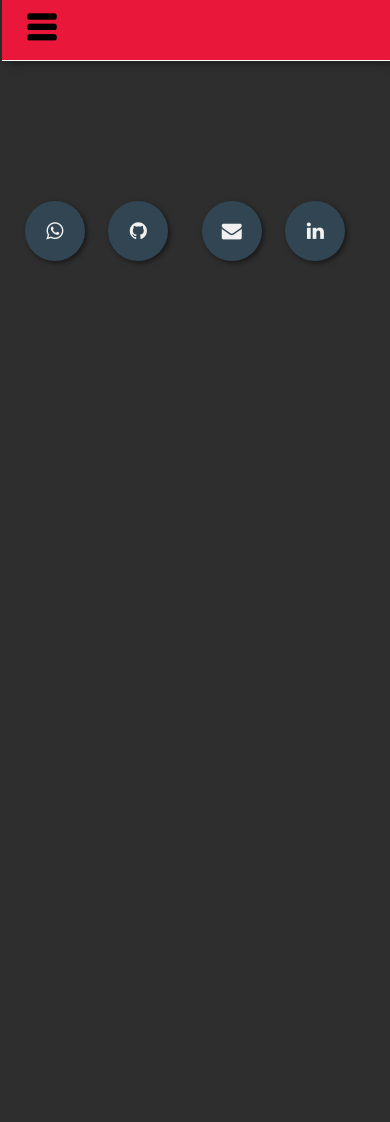
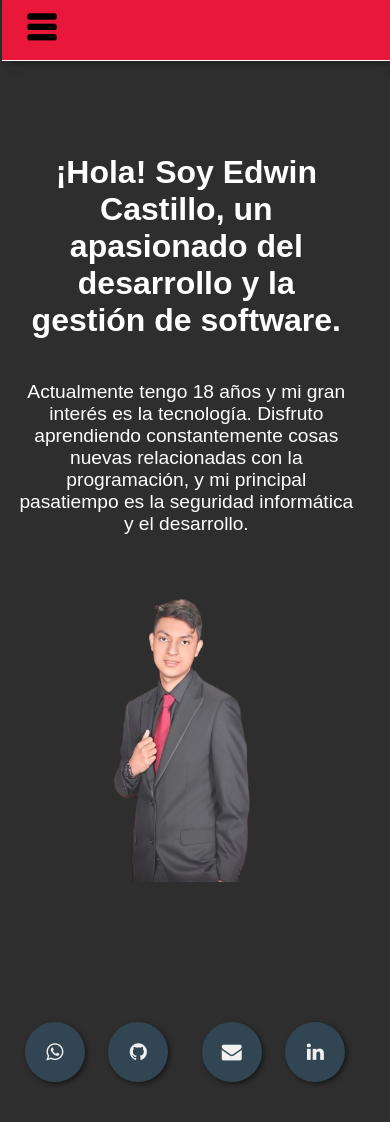
Before and after one commit to EdwinC27/PortafolioConAngular, an Angular app: page / in a window 390 px wide. Shown: the top 1122 px of the page. Before the commit the page ends 844 px from the top, so only its background shows below. Built offline with nearby package versions, Linux system fonts and the light colour scheme.

Commit message:
Agregar la presentacion

```diff
--- a/src/app/presentation/presentation.component.css
+++ b/src/app/presentation/presentation.component.css
@@ -1,116 +1,152 @@
-/* Inicio del Menu  */
-.nav {
-	margin-top: -7.7px;
-	margin-left: -6.4px;
-	margin-right: -8px;
+/* Inicio de Flechas de trancicion */
+.scroll-arrow {
+    position: absolute;
+    bottom: 0;
+    left: 50%;
+    transform: translateX(-50%);
+    font-size: 24px;
+    color: #000;
+    text-decoration: none;
+    transition: transform 0.3s ease-in-out;
+
 }
 
-.menu {
-	background-color: #e9183b;
-	height: 60px;
-	width: 100%;
-	display: flex;
-	justify-content: space-between;
-	align-items: center;
-	border-bottom: 1px solid #fff;
-	box-shadow: 5px 0 10px rgba(0, 0, 0, .6);
+.flecha {
+	width: 30px;
+	height: 30px;
 }
 
-.menu_items {
-	display: flex;
-	list-style: none;
-	margin-right: 30px;
+@media screen and (max-width: 1000px) {
+	.flecha {
+		opacity: 0;
+	}
 }
 
-.menu_items li {
-	border-radius: 3px;
-	margin: 0 5px;
+.scroll-arrow:hover {
+    transform: translate(-50%, -5px);
+}
+/* Fin  de Flechas de trancicion */
+
+
+/* Inicio de la Presentacion */
+@media screen and (min-width: 1000px) {
+	.paginacompleta {
+		height: 100vh;
+	}
 }
 
-.menu_items li a {
-	padding: 7px 13px;
-	text-decoration: none;
-	font-size: 14px;
-	display: block;
-	text-transform: uppercase;
-	color:  #fff;
+.presentacion {
+	height: 100%;
+	width: 99%;
+	margin: 5;
+	text-align: center;
+	margin: 10px;
+	padding-bottom: 1px;
+	padding-right: 2px;
+	padding-top: 40px;
 }
 
-.menu_items li:hover{
-	background-color: rgba(0, 0, 0, .3);
-	transition: .5s;
+.conteiner {
+	width: 90%;
 }
 
-.active {
-	background-color: rgba(0, 0, 0, .3);
+.tamaño-title {
+	font-size: 2rem;
 }
 
-.btn_menu {
-	margin-right: 30px;
-	font-size: 25px;
-	color:  #fff;
-	cursor: pointer;
-	display: none;
+.tamaño-text {
+	font-size: 1.2rem;
 }
 
+@media screen and (min-width: 1000px) {
+	.conteiner {
+		width: 110%;
+		margin-left: 95px;
+	}
+
+	.tamaño-title {
+		font-size: 2.4rem;
+	}
+
+	.tamaño-text {
+		font-size: 1.5rem;
+	}
+
+	.grid-conteiner {
+		margin-top: 10vh;
+		display: grid;
+		grid-template-columns: repeat(2, 1fr);
+	}
+
+	.presentacion {
+		padding-top: 11vh;
+	}
+}
+/*  Fin de la Presentacion */
 
 
-.toggle {
-	display: inline-block;
-	width: 50px;
-	height: 100%;
-	cursor: pointer;
-	color: white;
-	line-height: 50px;
-	font-size: 2rem;
-	right: 0px;
-	display: none;
+/*  Inicio de Graphic de la img */
+.graphic {
+	display: grid;
+	padding-top: 3rem;
+	grid-template-columns: 35% 1fr;
 }
 
-@media screen and (max-width: 900px) {
-	.menu_two li {
-		list-style: none;
-		display: inline-block;
-		text-align: center;
-		line-height: 50px;
+.graphic_man {
+	width: 65%;
+	grid-column-start: 2;
+	height: 95%;
 }
 
-	.menu_two li:hover {
-		background-color: rgba(0, 0, 0, .3);
-		transition: .5s;
+@media screen and (max-width: 1120px) {
+	.graphic {
+		display: grid;
+		padding-top: 5rem;
+		grid-template-columns: 45% 1fr;
+	}
+	.graphic_man {
+		width: 85%;
+		grid-column-start: 2;
+		height: 300px;
+	}
 }
 
-
-	.toggle {
-		display: inline-block;
-		left: 0;
-		margin-left: 15px;
-		font-size: 23px;
-		cursor: pointer;
-		margin-top: 5px;
+@media screen and (max-width: 999px) {
+	.graphic {
+		display: grid;
+		padding-top: 1rem;
+		grid-template-columns: 35% 1fr;
+	}
+	.graphic_man {
+		width: 40%;
+		grid-column-start: 2;
+		height: 300px;
+	}
 }
 
-	.menu_two {
-		display: inline-block;
-		background-color: #2E2E2E;
-		width: 200px;
-		height: auto;
-		position: absolute;
-		top: 50px;
-		transform: translateX(-300px);
-		transition: all 1s;
+@media screen and (max-width: 800px) {
+	.graphic {
+		display: grid;
+		padding-top: 1rem;
+		grid-template-columns: 20% 1fr;
+	}
+	.graphic_man {
+		width: 50%;
+		grid-column-start: 2;
+		height: 300px;
+	}
 }
 
-	.menu_two li {
-		display: block;
+@media screen and (max-width: 650px) {
+	.graphic {
+		display: grid;
+		padding-top: 1rem;
+		grid-template-columns: 20% 1fr;
 	}
-
-	.show {
-		transform: translateX(0px);
-	}
-
-	.toggle img {
-		width: 50px;
+	.graphic_man {
+		width: 70%;
+		grid-column-start: 2;
+		height: 300px;
 	}
 }
-/* Fin del Menu*/
+/*  Fin de Graphic de la img */
--- a/src/app/presentation/presentation.component.html
+++ b/src/app/presentation/presentation.component.html
@@ -1,3 +1,4 @@
+<section class="paginacompleta">
     <section class="nav wrapper">  <!-- menu -->
         <nav class="menu">
             <ul class="menu_items menu_two" #menu>
@@ -11,3 +12,18 @@
             <div class="toggle" (click)="cambiar()"><img [src]="imgLinea"></div>
         </nav>
     </section>
+
+    <section class="grid-conteiner"> <!-- Presentacion -->
+        <!-- informacion personal -->
+        <nav class="presentacion conteiner">
+            <h1 class="tamaño-title">{{ textPresentation }}</h1>
+            <p class="tamaño-text"> {{ textSecundari }}</p>
+        </nav>
+
+        <!--imagen -->
+        <div class="graphic">
+            <img class="graphic_man" src="../../assets/imagenes/yo.png">
+        </div>
+        <a href="#porque-contratarme" class="scroll-arrow"><img src="../../assets/imagenes/flecha.png" alt="Flecha" class="flecha"></a>
+    </section>
+</section>
--- a/src/app/presentation/presentation.component.ts
+++ b/src/app/presentation/presentation.component.ts
@@ -13,6 +13,9 @@ export class PresentationComponent {
   skills: String = "";
   cv: String = "";
 
+  textPresentation: String = "¡Hola! Soy Edwin Castillo, un apasionado del desarrollo y la gestión de software.";
+  textSecundari: String = "Actualmente tengo 18 años y mi gran interés es la tecnología. Disfruto aprendiendo constantemente cosas nuevas relacionadas con la programación, y mi principal pasatiempo es la seguridad informática y el desarrollo.";
+
   @ViewChild('menu') menu: ElementRef | undefined;
 
   cambiar(): void {
--- a/src/styles.css
+++ b/src/styles.css
@@ -4,3 +4,120 @@ body {
 	background-color: #2E2E2E;
 	color: #FFFFFF;
 }
+
+/* Inicio del Menu  */
+.nav {
+	margin-top: -7.7px;
+	margin-left: -6.4px;
+	margin-right: -8px;
+}
+
+.menu {
+	background-color: #e9183b;
+	height: 60px;
+	width: 100%;
+	display: flex;
+	justify-content: space-between;
+	align-items: center;
+	border-bottom: 1px solid #fff;
+	box-shadow: 5px 0 10px rgba(0, 0, 0, .6);
+}
+
+.menu_items {
+	display: flex;
+	list-style: none;
+	margin-right: 30px;
+}
+
+.menu_items li {
+	border-radius: 3px;
+	margin: 0 5px;
+}
+
+.menu_items li a {
+	padding: 7px 13px;
+	text-decoration: none;
+	font-size: 14px;
+	display: block;
+	text-transform: uppercase;
+	color:  #fff;
+}
+
+.menu_items li:hover{
+	background-color: rgba(0, 0, 0, .3);
+	transition: .5s;
+}
+
+.active {
+	background-color: rgba(0, 0, 0, .3);
+}
+
+.btn_menu {
+	margin-right: 30px;
+	font-size: 25px;
+	color:  #fff;
+	cursor: pointer;
+	display: none;
+}
+
+
+
+.toggle {
+	display: inline-block;
+	width: 50px;
+	height: 100%;
+	cursor: pointer;
+	color: white;
+	line-height: 50px;
+	font-size: 2rem;
+	right: 0px;
+	display: none;
+}
+
+@media screen and (max-width: 900px) {
+	.menu_two li {
+		list-style: none;
+		display: inline-block;
+		text-align: center;
+		line-height: 50px;
+	}
+
+	.menu_two li:hover {
+		background-color: rgba(0, 0, 0, .3);
+		transition: .5s;
+	}
+
+
+	.toggle {
+		display: inline-block;
+		left: 0;
+		margin-left: 15px;
+		font-size: 23px;
+		cursor: pointer;
+		margin-top: 5px;
+	}
+
+	.menu_two {
+		display: inline-block;
+		background-color: #2E2E2E;
+		width: 200px;
+		height: auto;
+		position: absolute;
+		top: 50px;
+		transform: translateX(-300px);
+		transition: all 1s;
+	}
+
+	.menu_two li {
+		display: block;
+	}
+
+	.show {
+		transform: translateX(0px);
+	}
+
+	.toggle img {
+		width: 50px;
+	}
+}
+/* Fin del Menu*/
```
Also changed, not shown: src/assets/imagenes/flecha.png (added), src/assets/imagenes/yo.png (added). Lines whose indentation alone changed are shown as unchanged.
